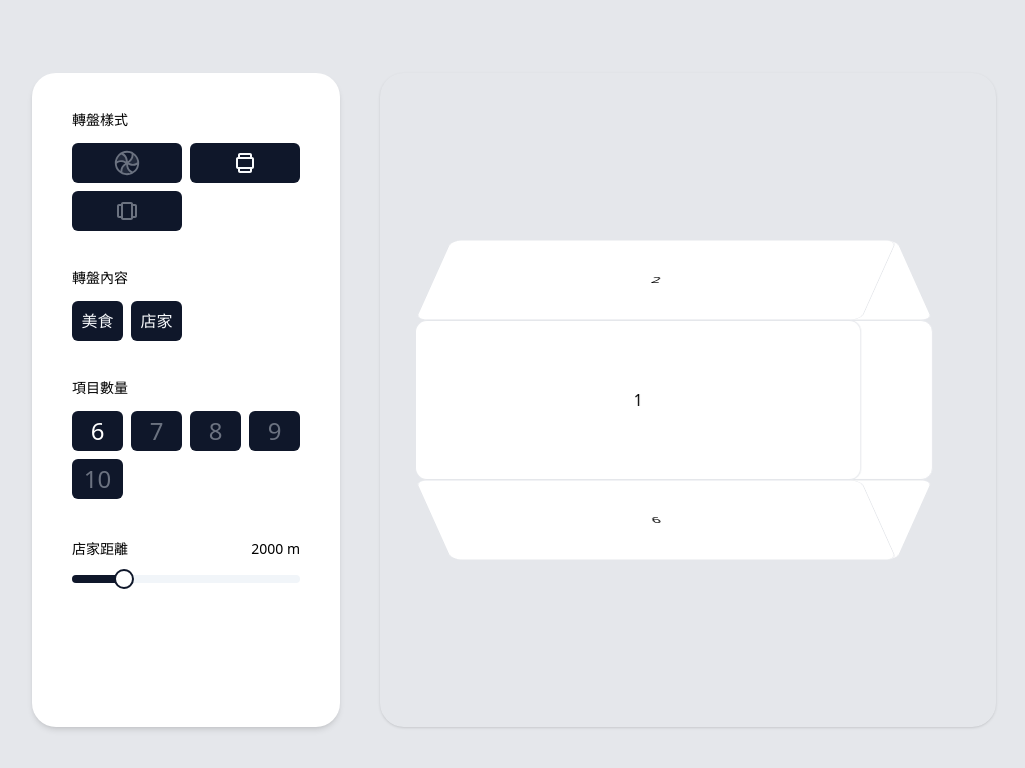
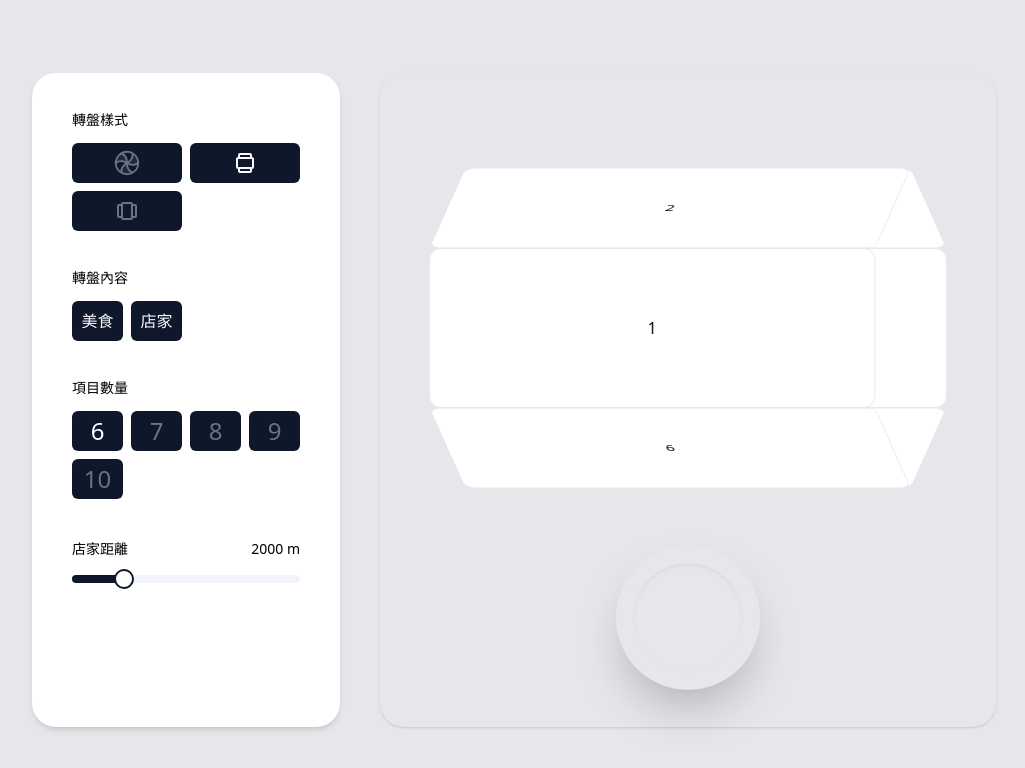
Before and after one commit to NhOuOiB/WhatToEat, a React (Vite) app: page / in a window 1280 px wide. Shown: the top 768 px of the page, without its empty margins (126-1151 px from the left). Built offline with nearby package versions, Linux system fonts and the light colour scheme.

Commit message:
feat: Update VerticalWheelPanel component with additional content and styling

```diff
--- a/src/components/wheelPanel/VerticalWheelPanel.tsx
+++ b/src/components/wheelPanel/VerticalWheelPanel.tsx
@@ -8,9 +8,11 @@ interface VerticalWheelPanelProps {
 
 const VerticalWheelPanel: React.FC<VerticalWheelPanelProps> = ({ condition }) => {
   return (
-    <div className="w-full md:w-1/2 xl:w-1/2 2xl:w-1/2 min-[1980px]:w-1/3 h-5/6 shadow rounded-3xl flex justify-center items-center">
+    <div className="w-full md:w-1/2 xl:w-1/2 2xl:w-1/2 min-[1980px]:w-1/3 h-5/6 shadow rounded-3xl flex flex-col justify-center items-center">
       <VerticalWheel condition={condition} />
-      <div>123</div>
+      <div className='w-36 h-36 rounded-full flex justify-center items-center shadow-2xl cursor-pointer'>
+        <div className='w-28 h-28 border rounded-full shadow-inner'></div>
+      </div>
     </div>
   );
 };
```
